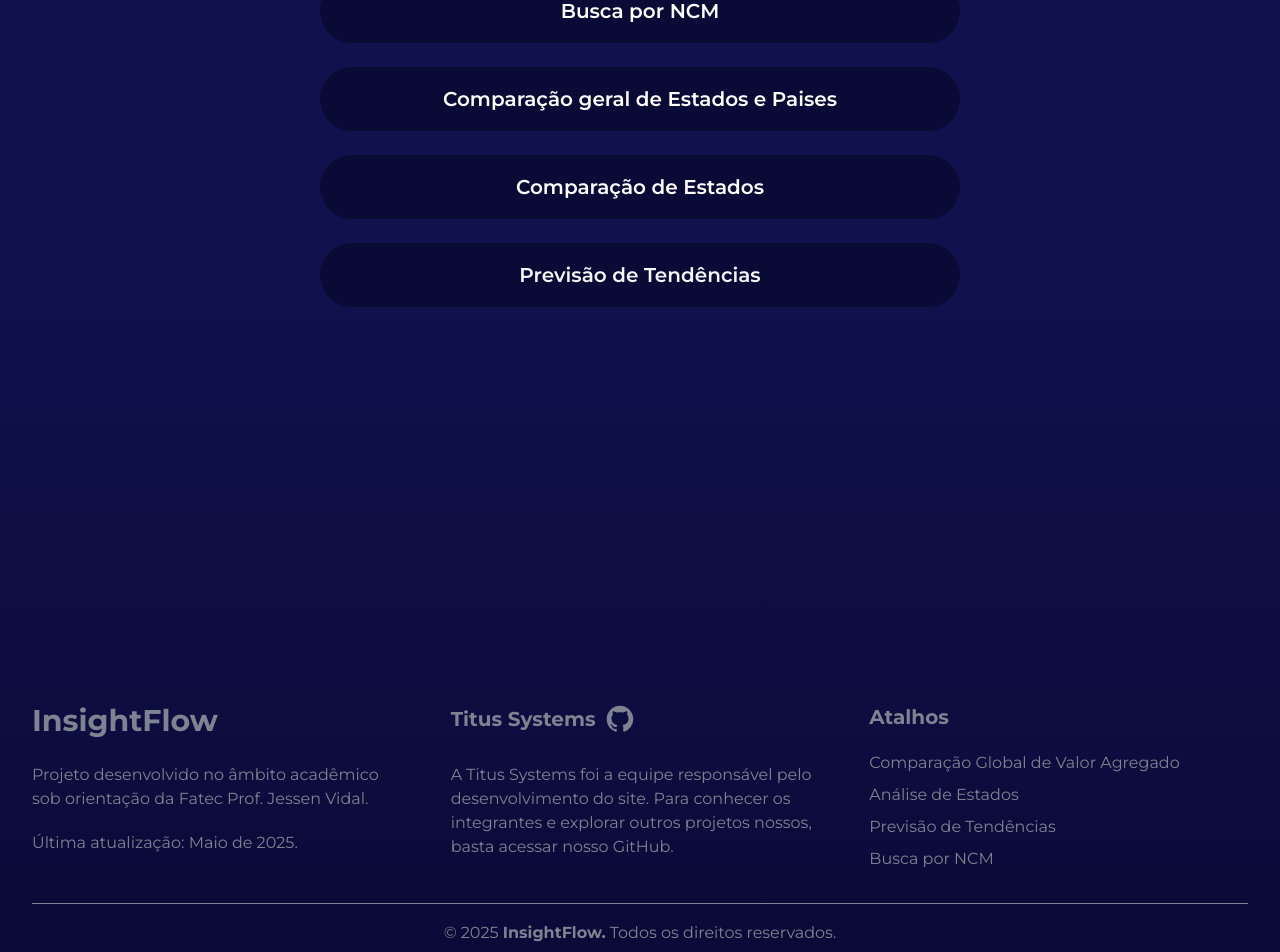
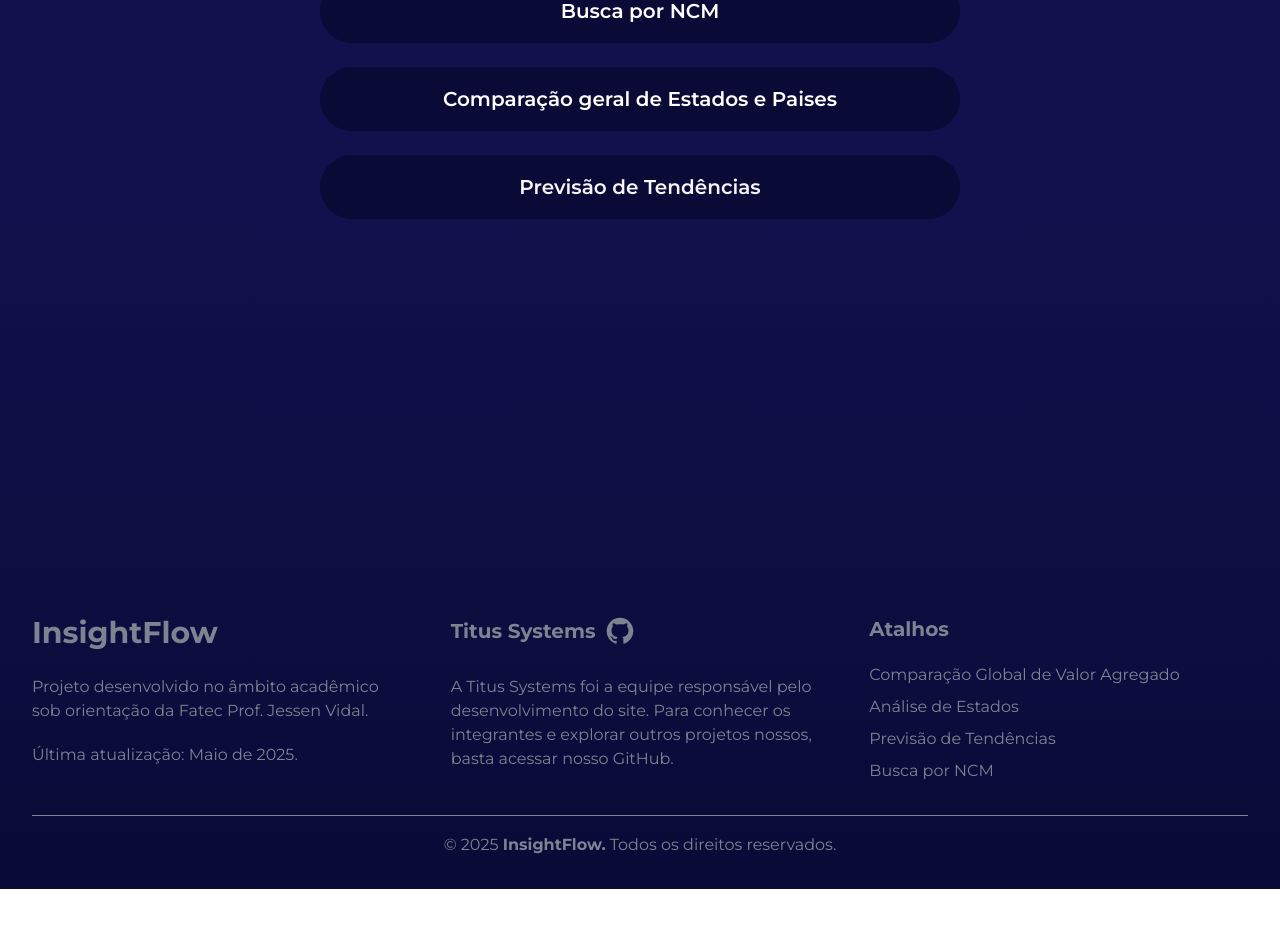
Before and after one commit to Titus-System/3Semestre-ADS-Frontend, a React (Vite) app in the folder frontend/: page /funcionalidades in a window 1280 px wide. Shown: the part 1081-2033 px from the top of the page. After the commit the page ends 1970 px from the top, so only its background shows below. Built offline with nearby package versions, Linux system fonts and the light colour scheme.

Commit message:
style(funcionalidades): alteração visual

```diff
--- a/frontend/src/pages/funcionalidades.tsx
+++ b/frontend/src/pages/funcionalidades.tsx
@@ -38,11 +38,6 @@ export default function Funcionalidades() {
                         Comparação geral de Estados e Paises
                     </button>
                 </a>
-                <a href="/comparacaoEstado" className="w-full">
-                    <button className="w-full h-16 rounded-full px-10 py-4 bg-[#0A0A37] text-white hover:bg-[#34538D] text-xl font-semibold">
-                        Comparação de Estados
-                    </button>
-                </a>
                 <a href="/previsao" className="w-full">
                     <button className="w-full h-16 rounded-full px-10 py-4 bg-[#0A0A37] text-white hover:bg-[#34538D] text-xl font-semibold">
                         Previsão de Tendências
```
